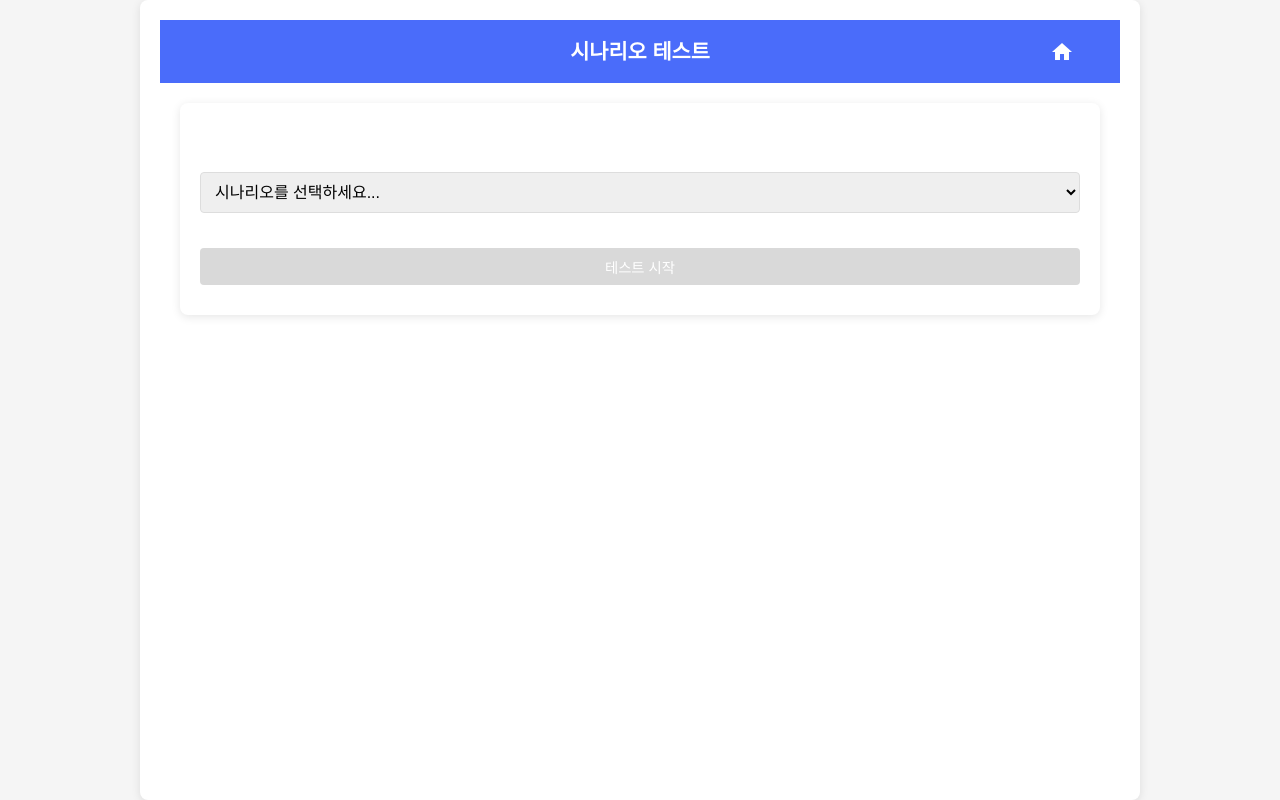
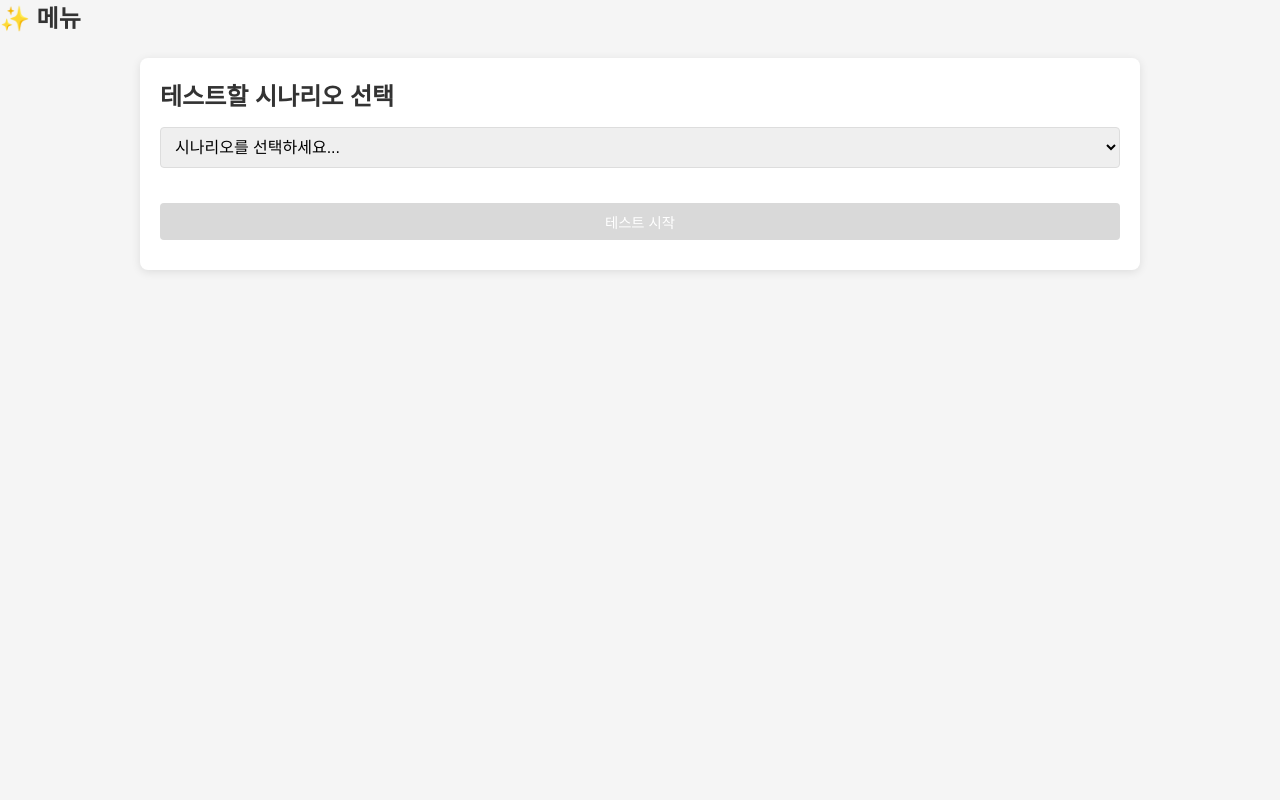
Before and after one commit to Yootaesung/kibwa_project, a FastAPI app: page /test in a window 1280 px wide. Run offline with FastAPI, Linux system fonts and the light colour scheme; data that the repository does not hold is empty.

Commit message:
사이드바 추가가

```diff
--- a/chatbot/templates/test.html
+++ b/chatbot/templates/test.html
@@ -539,12 +539,12 @@
     </style>
 </head>
 <body>
-    <div class="chat-container">
-        <div class="chat-header">
-            <div class="header-content">
-                <h1>시나리오 테스트</h1>
-                <a href="/login" class="home-btn" title="로그인 페이지로">
-                    <span class="material-icons">home</span>
+    <div class="flex h-screen bg-gradient-to-r from-custom-blue-light to-custom-blue-dark">
+        <!-- 사이드바 -->
+        <div class="w-64 bg-white shadow-lg">
+            <div class="p-4">
+                <h2 class="text-2xl font-bold mb-4">✨ <span class="text-custom-blue-dark">메뉴</span></h2>
+                <div class="border-b mb-4"></div>
                 </a>
             </div>
         </div>
```
